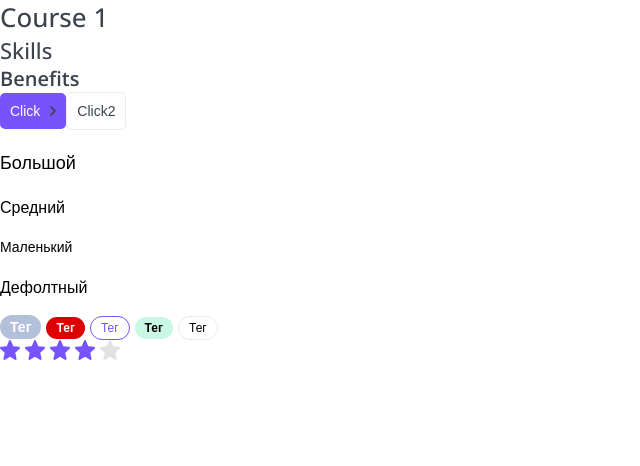
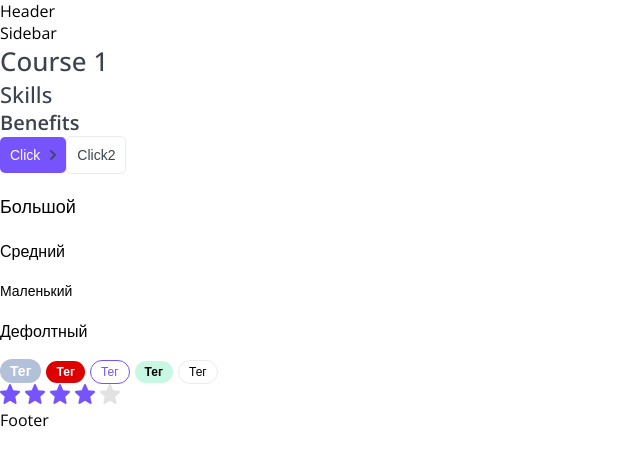
Before and after one commit to likarpik/top-school, a Next.js app: page / in a window 1280 px wide. Shown: the top 466 px of the page, without its empty margins (0-640 px from the left). Built offline with nearby package versions, Linux system fonts and the light colour scheme.

Commit message:
Add Header, Footer, Sidebar component to Layout

```diff
--- a/layout/Footer/Footer.props.tsx
+++ b/layout/Footer/Footer.props.tsx
@@ -0,0 +1,2 @@
+import { DetailedHTMLProps, HTMLAttributes } from "react";
+export interface FooterProps extends DetailedHTMLProps<HTMLAttributes<HTMLDivElement>, HTMLDivElement> {}
--- a/layout/Footer/Footer.tsx
+++ b/layout/Footer/Footer.tsx
@@ -0,0 +1,11 @@
+import { FooterProps } from "./Footer.props";
+import cn from "classnames";
+import styles from "./Footer.module.css";
+
+export const Footer = ( {...props} : FooterProps): JSX.Element => {
+    return(
+       <div {...props}>
+           Footer
+       </div>
+    );
+};
--- a/layout/Header/Header.props.tsx
+++ b/layout/Header/Header.props.tsx
@@ -0,0 +1,2 @@
+import { DetailedHTMLProps, HTMLAttributes } from "react";
+export interface HeaderProps extends DetailedHTMLProps<HTMLAttributes<HTMLDivElement>, HTMLDivElement> {}
--- a/layout/Header/Header.tsx
+++ b/layout/Header/Header.tsx
@@ -0,0 +1,11 @@
+import { HeaderProps } from "./Header.props";
+import cn from "classnames";
+import styles from "./Header.module.css";
+
+export const Header = ( {...props} : HeaderProps): JSX.Element => {
+    return(
+       <div {...props}>
+           Header
+       </div>
+    );
+};
--- a/layout/Layout.tsx
+++ b/layout/Layout.tsx
@@ -1,8 +1,10 @@
 import { LayoutProps } from "./Layout.props";
-import cn from "classnames";
-import styles from "./Layout.module.css";
+import { Sidebar } from "./Sidebar/Sidebar";
+import { Header } from "./Header/Header";
+import { Footer } from "./Footer/Footer";
+import { FunctionComponent } from "react";
 
-export const Layout = ( {children} : LayoutProps) => {
+const Layout = ( {children} : LayoutProps): JSX.Element => {
     return(
         <>
             <Header />
@@ -16,3 +18,13 @@ export const Layout = ( {children} : LayoutProps) => {
         </>
     );
 };
+
+export const withLayout = <T extends Record<string, unknown>>(Component: FunctionComponent<T>) => {
+    return function withLayoutComponent(props: T): JSX.Element {
+        return (
+            <Layout>
+                <Component {...props} />
+            </Layout>
+        );
+    };
+};
--- a/layout/Sidebar/Sidebar.props.tsx
+++ b/layout/Sidebar/Sidebar.props.tsx
@@ -0,0 +1,2 @@
+import { DetailedHTMLProps, HTMLAttributes } from "react";
+export interface SidebarProps extends DetailedHTMLProps<HTMLAttributes<HTMLDivElement>, HTMLDivElement> {}
--- a/layout/Sidebar/Sidebar.tsx
+++ b/layout/Sidebar/Sidebar.tsx
@@ -0,0 +1,11 @@
+import { SidebarProps } from "./Sidebar.props";
+import cn from "classnames";
+import styles from "./Sidebar.module.css";
+
+export const Sidebar = ( {...props} : SidebarProps): JSX.Element => {
+    return(
+       <div {...props}>
+           Sidebar
+       </div>
+    );
+};
--- a/pages/index.tsx
+++ b/pages/index.tsx
@@ -1,12 +1,13 @@
 import { useState } from "react";
 import { Button, Htag, Paragraph, Rating, Tag } from "../components";
+import { withLayout } from "../layout/Layout";
 
 
-export default function Home(): JSX.Element {
+function Home(): JSX.Element {
   const [rating, setRating] = useState<number>(4);
 
   return (
-    <div>
+    <>
       <Htag tag="h1">Course 1</Htag>
       <Htag tag="h2">Skills</Htag>
       <Htag tag="h3">Benefits</Htag>
@@ -22,6 +23,8 @@ export default function Home(): JSX.Element {
       <Tag size="small" color="green">Тег</Tag>
       <Tag color="ghost">Тег</Tag>
       <Rating rating={rating} isEditable setRating={setRating}/>
-    </div>
+    </>
   );
 }
+
+export default withLayout(Home);
```
